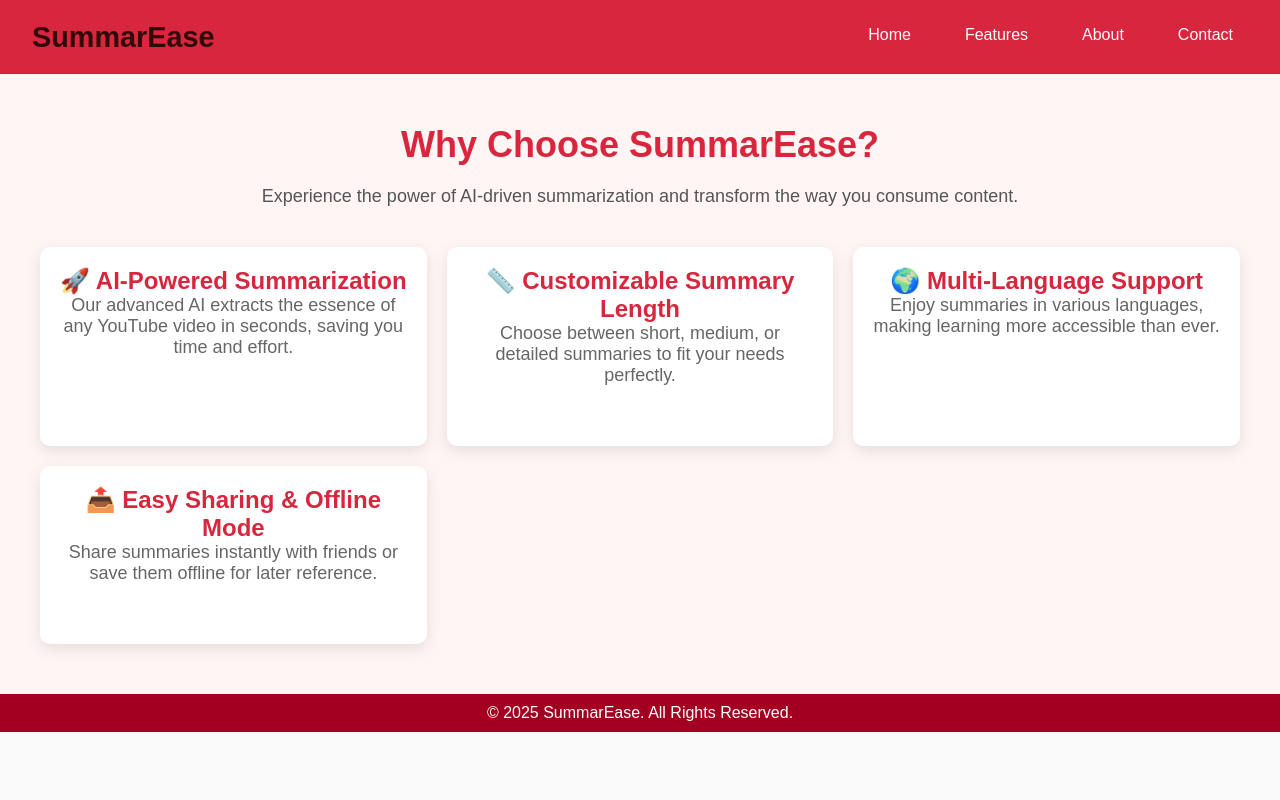
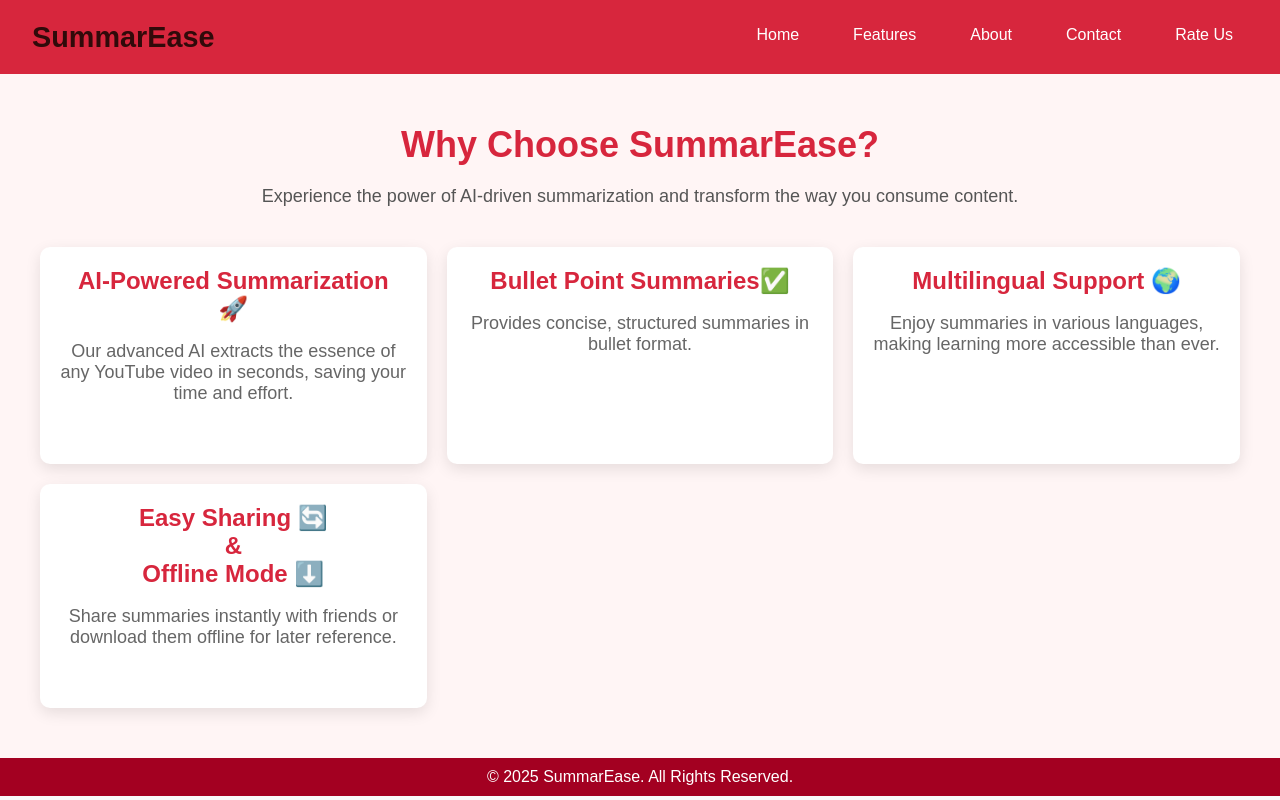
Before and after one commit to pranjalpatil31/SummarEase, a Flask app: page /features.html in a window 1280 px wide. Run offline with Flask 2, Linux system fonts and the light colour scheme.

Commit message:
features.html

```diff
--- a/templates/features.html
+++ b/templates/features.html
@@ -18,6 +18,7 @@
             <li><a href="features.html" class="nav-button">Features</a></li>
             <li><a href="about.html" class="nav-button">About</a></li>
             <li><a href="contact.html" class="nav-button">Contact</a></li>
+            <li><a href="rateus.html" class="nav-button">Rate Us</a></li>
         </ul>
     </nav>
 
@@ -28,23 +29,29 @@
 
         <div class="feature-list">
             <div class="feature-item">
-                <h2>🚀 AI-Powered Summarization</h2>
-                <p>Our advanced AI extracts the essence of any YouTube video in seconds, saving you time and effort.</p>
+                <h2> AI-Powered Summarization 🚀</h2>
+                <br>
+                <p>Our advanced AI extracts the essence of any YouTube video in seconds, saving your time and effort.</p>
             </div>
 
             <div class="feature-item">
-                <h2>📏 Customizable Summary Length</h2>
-                <p>Choose between short, medium, or detailed summaries to fit your needs perfectly.</p>
+                <h2>Bullet Point Summaries✅</h2>
+                <br>
+                <p>Provides concise, structured summaries in bullet format.</p>
             </div>
 
             <div class="feature-item">
-                <h2>🌍 Multi-Language Support</h2>
+                <h2>Multilingual Support 🌍</h2>
+                <br>
                 <p>Enjoy summaries in various languages, making learning more accessible than ever.</p>
             </div>
 
             <div class="feature-item">
-                <h2>📤 Easy Sharing & Offline Mode</h2>
-                <p>Share summaries instantly with friends or save them offline for later reference.</p>
+                <h2>Easy Sharing 🔄 </h2>
+                <h2>&</h2>
+                <h2>Offline Mode ⬇️</h2>
+                <br>
+                <p>Share summaries instantly with friends or download them offline for later reference.</p>
             </div>
         </div>
     </section>
```
